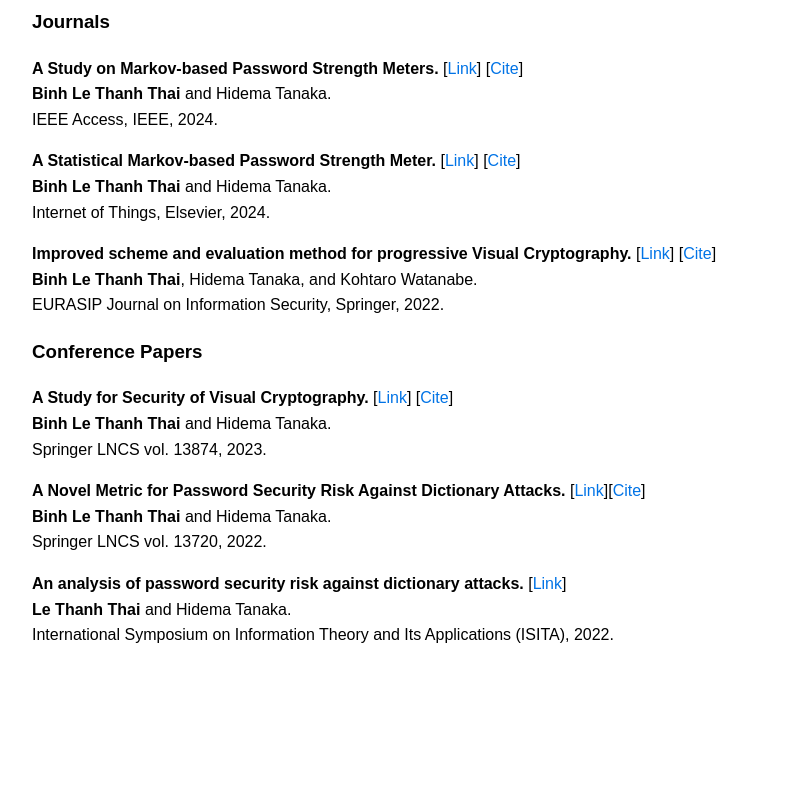
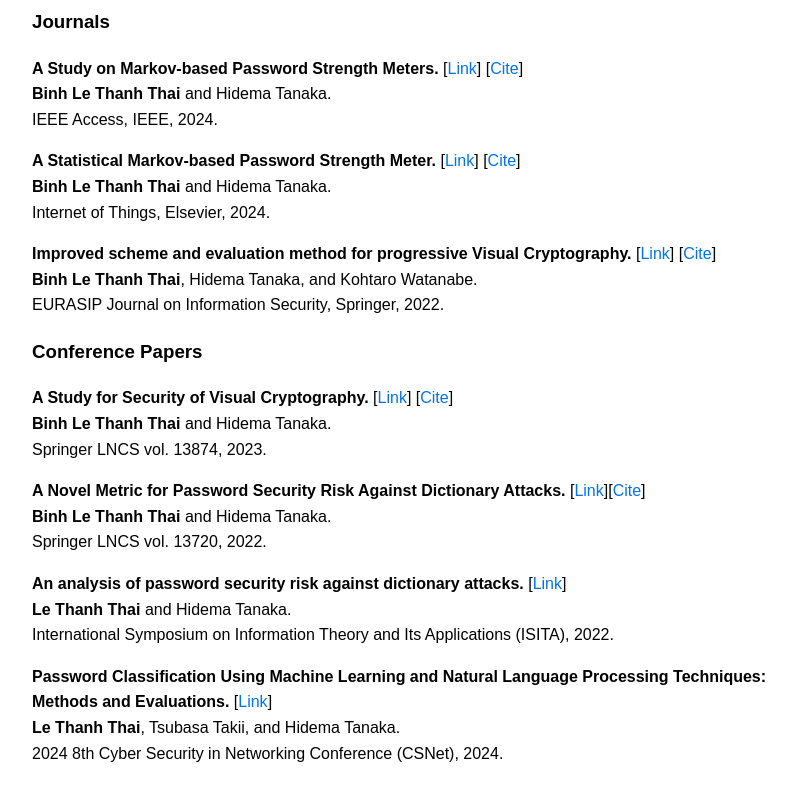
Before and after one commit to binhbeinfosec/binhbeinfosec.github.io, a plain HTML site: page index.html in a window 1280 px wide. Shown: the part 449-1249 px from the top of the page, without its empty margins (208-1004 px from the left). Before the commit the page ends 1133 px from the top, so only its background shows below. Drawn offline with Linux system fonts and the light colour scheme.

Commit message:
Update index.html

```diff
--- a/index.html
+++ b/index.html
@@ -121,6 +121,16 @@
             International Symposium on Information Theory and Its Applications (ISITA), 2022.
         </p>
         </div>
+
+	<div class="publication-item">
+        <p class="publication-title">
+            <strong>Password Classification Using Machine Learning and Natural Language Processing Techniques: Methods and Evaluations. </strong>
+            [<a href="https://ieeexplore.ieee.org/abstract/document/10851759" target="_blank">Link</a>]<br/>
+            <strong>Le Thanh Thai</strong>, Tsubasa Takii, and Hidema Tanaka. <br/>
+            2024 8th Cyber Security in Networking Conference (CSNet), 2024.
+        </p>
+        </div>
+
     </div>
 </body>
 </html>
```
